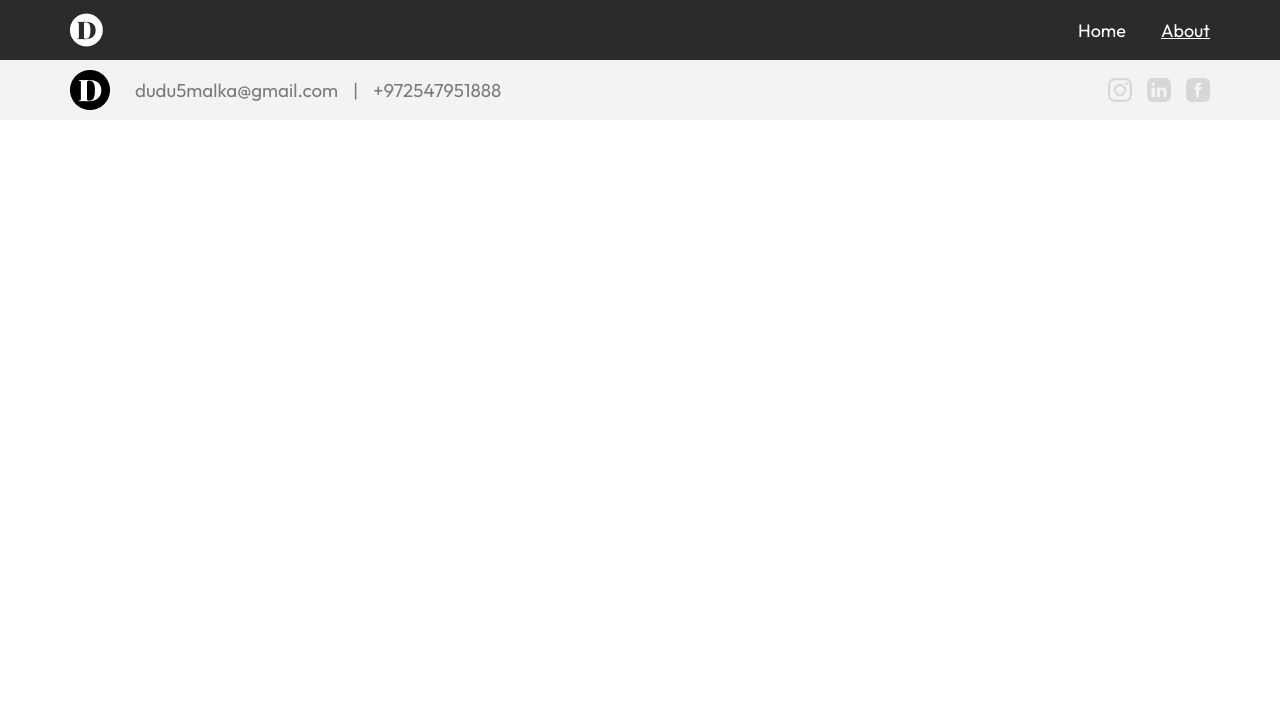
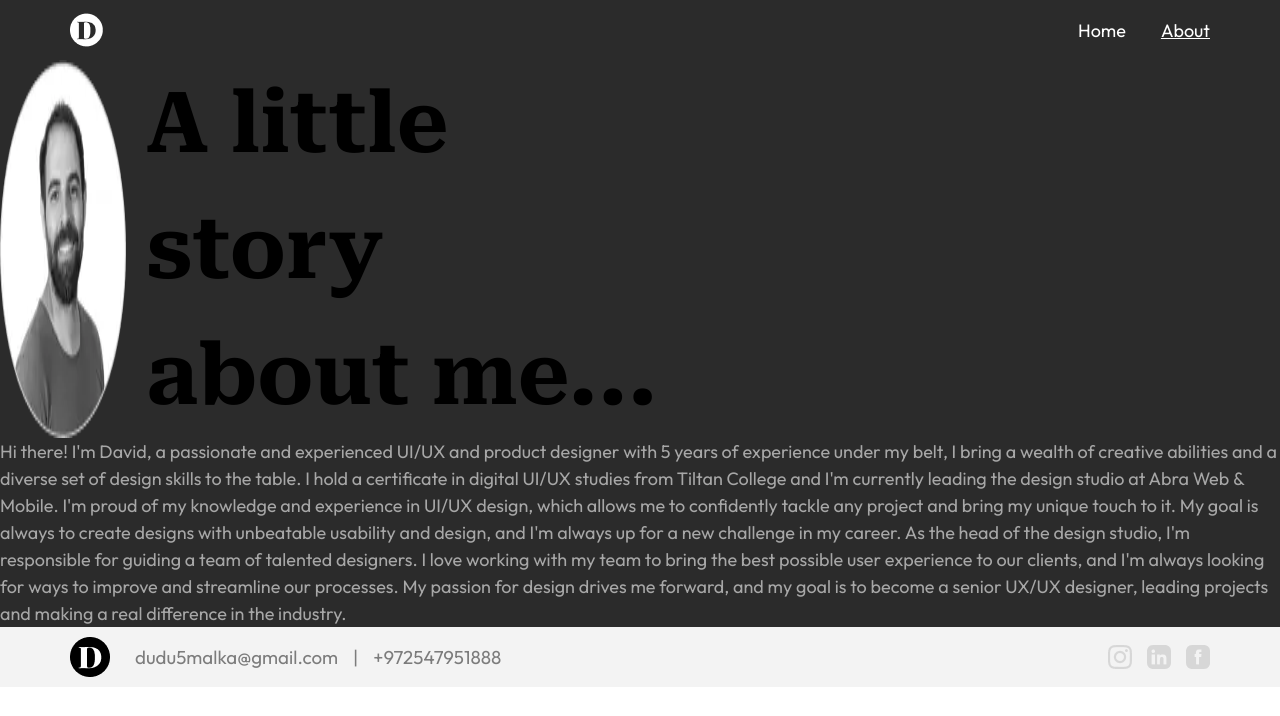
Before and after one commit to OriGuyUniqueDev/davidMalkaUIUXV2, a React (Vite) app: page /about in a window 1280 px wide. Shown: the top 716 px of the page. Built offline with nearby package versions, Linux system fonts and the light colour scheme.

Commit message:
basic routing to project  and homepage

```diff
--- a/src/interfaces/ProjectType.ts
+++ b/src/interfaces/ProjectType.ts
@@ -6,6 +6,7 @@ interface ProjectType {
 	img: ImageType;
 	colorBG: string;
 	reverse: boolean;
+	linkTo: string;
 }
 
 export default ProjectType;
--- /dev/null
+++ b/src/pages/about/About.tsx
@@ -0,0 +1,17 @@
+import { FunctionComponent } from "react";
+
+interface AboutProps {}
+
+const About: FunctionComponent<AboutProps> = () => {
+	return (
+		<div className="">
+			<div className="flex gap-8">
+				<img src="/images/homePage/avatarContact.webp" alt="avatarContact" />
+				<p className="text-[8.4rem] font-serif w-[52rem] font-bold">A little story about me...</p>
+			</div>
+			<p className="text-[1.8rem] text-projectGrey">Hi there! I'm David, a passionate and experienced UI/UX and product designer with 5 years of experience under my belt, I bring a wealth of creative abilities and a diverse set of design skills to the table. I hold a certificate in digital UI/UX studies from Tiltan College and I'm currently leading the design studio at Abra Web & Mobile. I'm proud of my knowledge and experience in UI/UX design, which allows me to confidently tackle any project and bring my unique touch to it. My goal is always to create designs with unbeatable usability and design, and I'm always up for a new challenge in my career. As the head of the design studio, I'm responsible for guiding a team of talented designers. I love working with my team to bring the best possible user experience to our clients, and I'm always looking for ways to improve and streamline our processes. My passion for design drives me forward, and my goal is to become a senior UX/UX designer, leading projects and making a real difference in the industry.</p>
+		</div>
+	);
+};
+
+export default About;
--- a/src/pages/home/HomePage.tsx
+++ b/src/pages/home/HomePage.tsx
@@ -8,11 +8,11 @@ import Project from "./components/project/Project";
 
 interface HomePageProps {}
 const projects: ProjectType[] = [
-	{ title: "Abra W&M", subTitle: "UI/UX (Website)", img: { url: "/images/homePage/abra.webp", alt: "abra project" }, colorBG: "projectWhite", reverse: false },
-	{ title: "Ram Aderet", subTitle: "Product Design", img: { url: "/images/homePage/ramAderet.webp", alt: "ramAderet project" }, colorBG: "projectBlack", reverse: true },
-	{ title: "Pa’amonim", subTitle: "Product design", img: { url: "/images/homePage/paamonim.webp", alt: "paamonim project" }, colorBG: "projectWhite", reverse: false },
-	{ title: "Figma Manage", subTitle: "Case Study", img: { url: "/images/homePage/figmaManage.webp", alt: "figmaManage project" }, colorBG: "projectBlack", reverse: true },
-	{ title: "Redis Labs", subTitle: "UI/UX Design", img: { url: "/images/homePage/redis.webp", alt: "redis project" }, colorBG: "projectWhite", reverse: false },
+	{ title: "Abra W&M", subTitle: "UI/UX (Website)", img: { url: "/images/homePage/abra.webp", alt: "abra project" }, colorBG: "projectWhite", reverse: false, linkTo: "abra" },
+	{ title: "Ram Aderet", subTitle: "Product Design", img: { url: "/images/homePage/ramAderet.webp", alt: "ramAderet project" }, colorBG: "projectBlack", reverse: true, linkTo: "ramAderet" },
+	{ title: "Pa’amonim", subTitle: "Product design", img: { url: "/images/homePage/paamonim.webp", alt: "paamonim project" }, colorBG: "projectWhite", reverse: false, linkTo: "paamonim" },
+	{ title: "Figma Manage", subTitle: "Case Study", img: { url: "/images/homePage/figmaManage.webp", alt: "figmaManage project" }, colorBG: "projectBlack", reverse: true, linkTo: "figmaManage" },
+	{ title: "Redis Labs", subTitle: "UI/UX Design", img: { url: "/images/homePage/redis.webp", alt: "redis project" }, colorBG: "projectWhite", reverse: false, linkTo: "redis" },
 ];
 
 const HomePage: FunctionComponent<HomePageProps> = () => {
@@ -20,7 +20,7 @@ const HomePage: FunctionComponent<HomePageProps> = () => {
 		<>
 			<Hero />
 			{projects.map((project, index) => {
-				return <Project key={index} project={{ title: project.title, subTitle: project.subTitle, img: { url: project.img.url, alt: project.img.url }, colorBG: project.colorBG, reverse: project.reverse }} />;
+				return <Project key={index} project={{ title: project.title, subTitle: project.subTitle, img: { url: project.img.url, alt: project.img.url }, linkTo: project.linkTo, colorBG: project.colorBG, reverse: project.reverse }} />;
 			})}
 			<PassionAreas />
 			<Brands />
--- a/src/pages/home/components/project/Project.tsx
+++ b/src/pages/home/components/project/Project.tsx
@@ -14,9 +14,9 @@ const Project: FunctionComponent<ProjectProps> = ({ project }) => {
 				<div>
 					<p className={`font-serif text-8xl font-bold mb-7 ${project.colorBG === "projectBlack" ? "text-projectWhite" : " text-projectBlack"} `}>{project.title}</p>
 					<p className="text-projectGrey mb-[4.8rem] text-4xl">{project.subTitle}</p>
-					<button className={`px-6 py-7 w-[16.9rem] h-[6.1rem] flex items-center gap-4 justify-center ${project.colorBG === "projectBlack" ? "border-projectWhite text-projectWhite" : "border-projectBlack text-projectBlack"} border-[0.2rem] font-bold text-2xl`}>
+					<a href={`/project/${project.linkTo}`} className={`px-6 py-7 w-[16.9rem] h-[6.1rem] flex items-center gap-4 justify-center ${project.colorBG === "projectBlack" ? "border-projectWhite text-projectWhite" : "border-projectBlack text-projectBlack"} border-[0.2rem] font-bold text-2xl`}>
 						View project <img src={project.colorBG === "projectBlack" ? "/icons/leftArrowWhite.svg" : "/icons/leftArrowBlack.svg"} alt="left arrow" />
-					</button>
+					</a>
 				</div>
 				<LazyLoadImage src={project.img.url} alt={project.img.alt} effect="opacity" />
 			</div>
--- /dev/null
+++ b/src/pages/projectPage/ProjectPage.tsx
@@ -0,0 +1,15 @@
+import { FunctionComponent } from "react";
+import { useParams } from "react-router-dom";
+
+interface ProjectPageProps {}
+
+const ProjectPage: FunctionComponent<ProjectPageProps> = () => {
+	let { projectName } = useParams();
+	return (
+		<>
+			<p className="text-9xl">{projectName}</p>
+		</>
+	);
+};
+
+export default ProjectPage;
--- a/src/routes/Router.tsx
+++ b/src/routes/Router.tsx
@@ -1,6 +1,8 @@
 import { FunctionComponent } from "react";
 import { Route, Routes } from "react-router-dom";
+import About from "../pages/about/About";
 import HomePage from "../pages/home/HomePage";
+import ProjectPage from "../pages/projectPage/ProjectPage";
 
 interface RouterProps {}
 
@@ -8,6 +10,10 @@ const Router: FunctionComponent<RouterProps> = () => {
 	return (
 		<Routes>
 			<Route path="/" element={<HomePage />} />
+			<Route path="/about" element={<About />} />
+			<Route path="project">
+				<Route path=":projectName" element={<ProjectPage />} />
+			</Route>
 		</Routes>
 	);
 };
```
